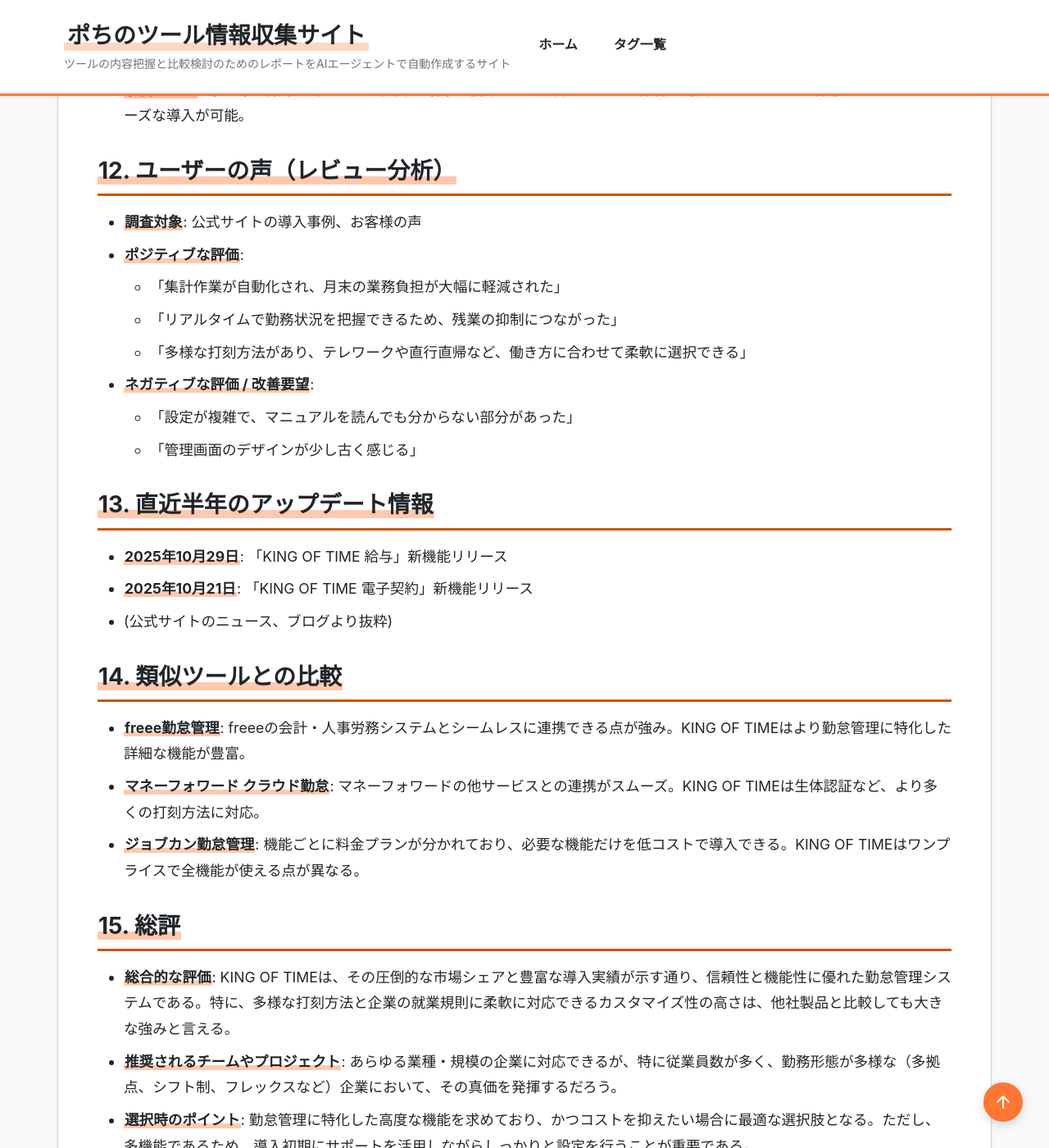
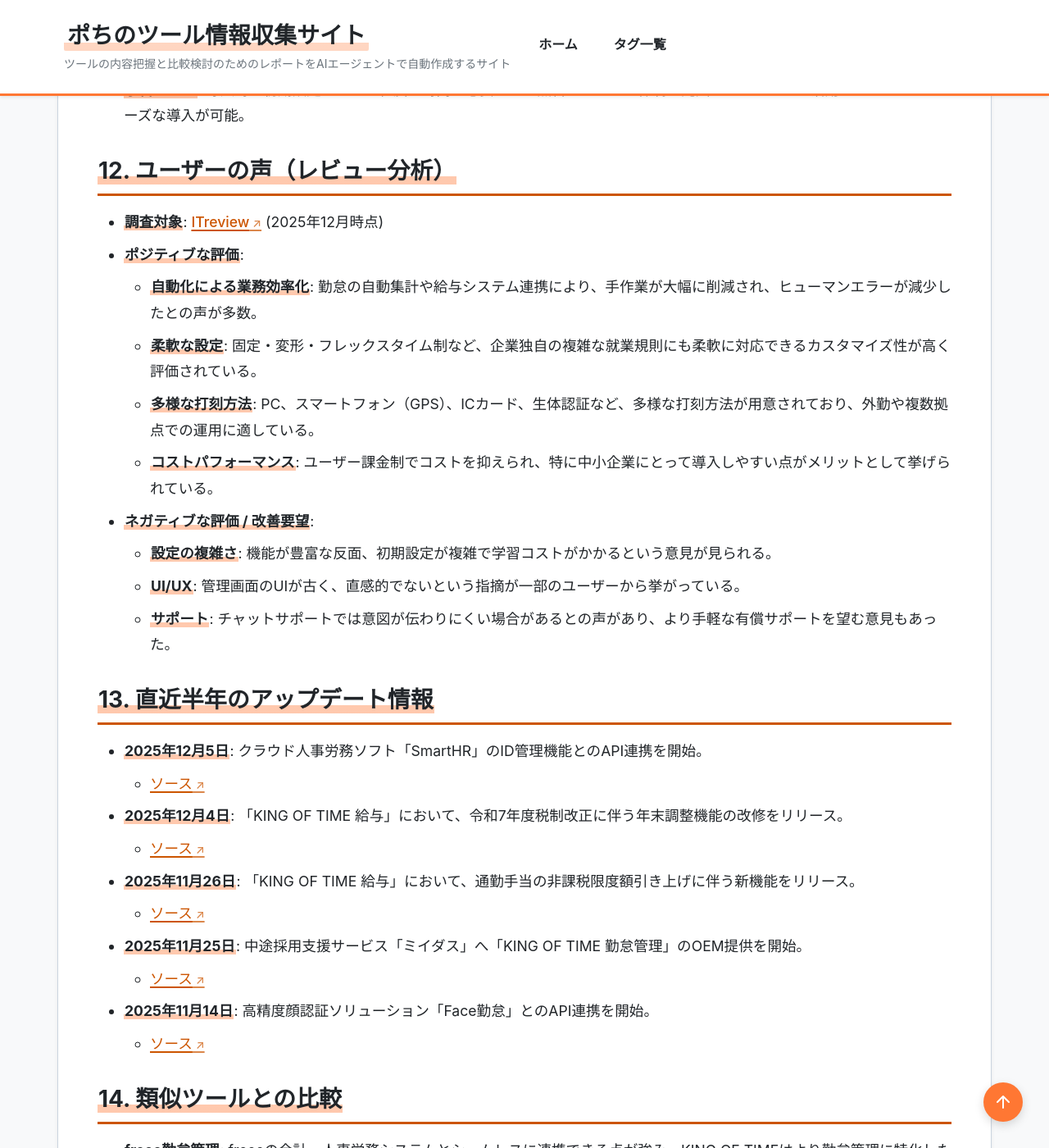
Before and after one commit to aegisfleet/tool-survey-report, a Jekyll site: the page built from _reports/king-of-time.md, in a window 1280 px wide and 1400 px high, scrolled down 5297 px. Shown: the whole window at 82% size. Built offline with Jekyll 4.4.1, drawn with Linux system fonts in a browser that asks for light colours; some of the changed text lies outside the part shown.

Commit message:
feat: KING OF TIMEの調査レポートを最新化 (#245)
- 最終更新日を2025-12-14に更新
- ITreviewのレビューを反映し、ユーザーの声セクションを全面的に更新
- 2025年11月〜12月の最新情報を「直近半年のアップデート情報」に追加

Co-authored-by: google-labs-jules[bot] <161369871+google-labs-jules[bot]@users.noreply.github.com>

```diff
--- a/_reports/king-of-time.md
+++ b/_reports/king-of-time.md
@@ -5,7 +5,7 @@ category: "勤怠管理"
 developer: "株式会社ヒューマンテクノロジーズ"
 official_site: "https://www.kingoftime.jp/"
 date: "2025-10-24"
-last_updated: "2025-10-24"
+last_updated: "2025-12-14"
 tags:
   - "勤怠管理"
   - "人事労務"
@@ -108,20 +108,29 @@ relationships:
 
 ## **12. ユーザーの声（レビュー分析）**
 
-* **調査対象**: 公式サイトの導入事例、お客様の声
+* **調査対象**: [ITreview](https://www.itreview.jp/products/kintaikanrishisutemu-king-of-time/reviews) (2025年12月時点)
 * **ポジティブな評価**:
-  * 「集計作業が自動化され、月末の業務負担が大幅に軽減された」
-  * 「リアルタイムで勤務状況を把握できるため、残業の抑制につながった」
-  * 「多様な打刻方法があり、テレワークや直行直帰など、働き方に合わせて柔軟に選択できる」
+  * **自動化による業務効率化**: 勤怠の自動集計や給与システム連携により、手作業が大幅に削減され、ヒューマンエラーが減少したとの声が多数。
+  * **柔軟な設定**: 固定・変形・フレックスタイム制など、企業独自の複雑な就業規則にも柔軟に対応できるカスタマイズ性が高く評価されている。
+  * **多様な打刻方法**: PC、スマートフォン（GPS）、ICカード、生体認証など、多様な打刻方法が用意されており、外勤や複数拠点での運用に適している。
+  * **コストパフォーマンス**: ユーザー課金制でコストを抑えられ、特に中小企業にとって導入しやすい点がメリットとして挙げられている。
 * **ネガティブな評価 / 改善要望**:
-  * 「設定が複雑で、マニュアルを読んでも分からない部分があった」
-  * 「管理画面のデザインが少し古く感じる」
+  * **設定の複雑さ**: 機能が豊富な反面、初期設定が複雑で学習コストがかかるという意見が見られる。
+  * **UI/UX**: 管理画面のUIが古く、直感的でないという指摘が一部のユーザーから挙がっている。
+  * **サポート**: チャットサポートでは意図が伝わりにくい場合があるとの声があり、より手軽な有償サポートを望む意見もあった。
 
 ## **13. 直近半年のアップデート情報**
 
-* **2025年10月29日**: 「KING OF TIME 給与」新機能リリース
-* **2025年10月21日**: 「KING OF TIME 電子契約」新機能リリース
-* (公式サイトのニュース、ブログより抜粋)
+*   **2025年12月5日**: クラウド人事労務ソフト「SmartHR」のID管理機能とのAPI連携を開始。
+    *   [ソース](https://www.kingoftime.jp/news/kot_smarthr_id/)
+*   **2025年12月4日**: 「KING OF TIME 給与」において、令和7年度税制改正に伴う年末調整機能の改修をリリース。
+    *   [ソース](https://www.kingoftime.jp/news/update_20251217/)
+*   **2025年11月26日**: 「KING OF TIME 給与」において、通勤手当の非課税限度額引き上げに伴う新機能をリリース。
+    *   [ソース](https://www.kingoftime.jp/news/update_20251126_2/)
+*   **2025年11月25日**: 中途採用支援サービス「ミイダス」へ「KING OF TIME 勤怠管理」のOEM提供を開始。
+    *   [ソース](https://www.kingoftime.jp/news/kot_miidas/)
+*   **2025年11月14日**: 高精度顔認証ソリューション「Face勤怠」とのAPI連携を開始。
+    *   [ソース](https://www.kingoftime.jp/news/face_kintai_kot/)
 
 ## **14. 類似ツールとの比較**
 
```
